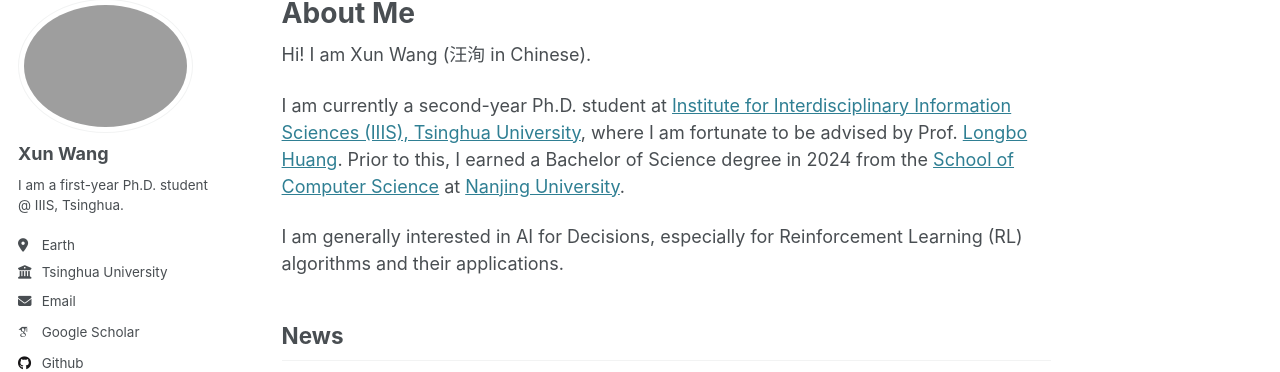
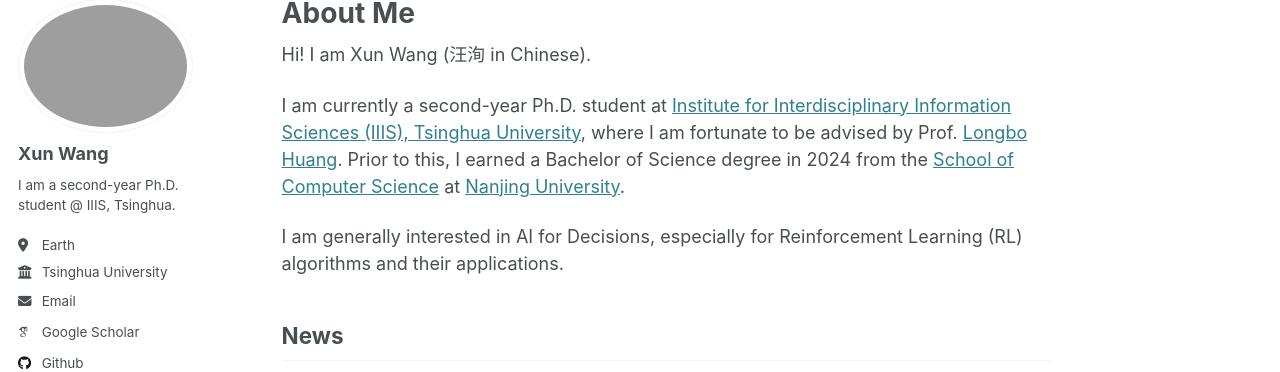
Before and after one commit to Misakau/Misakau.github.io, a Jekyll site: the page built from _pages/about.md, in a window 1280 px wide. Shown: the part 107-479 px from the top of the page. Built offline with Jekyll 4.4.1, drawn with Linux system fonts in a browser that asks for light colours; some web fonts are replaced; comment, search, counter and statistics services are not loaded.

Commit message:
fix year

```diff
--- a/_config.yml
+++ b/_config.yml
@@ -24,7 +24,7 @@ author:
   avatar           : "pic.jpg"
   name             : "Xun Wang"
   pronouns         : # example: "she/her"
-  bio              : "I am a first-year Ph.D. student @ IIIS, Tsinghua."
+  bio              : "I am a second-year Ph.D. student @ IIIS, Tsinghua."
   location         : "Earth"
   employer         : "Tsinghua University"
   uri              : # URL
```
